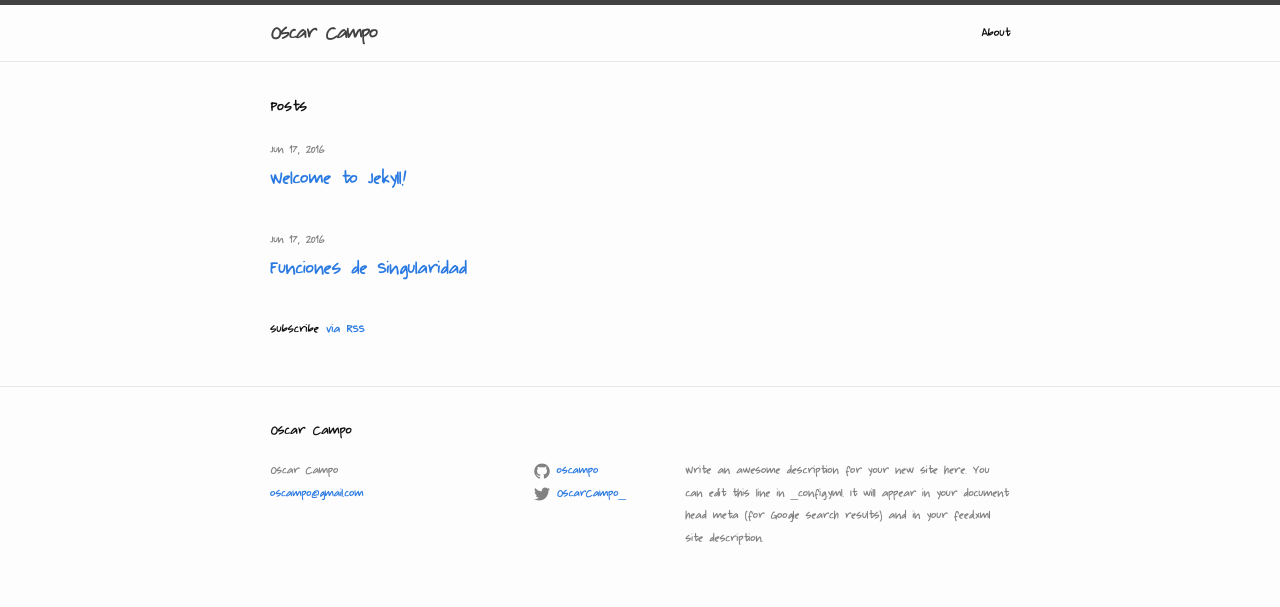
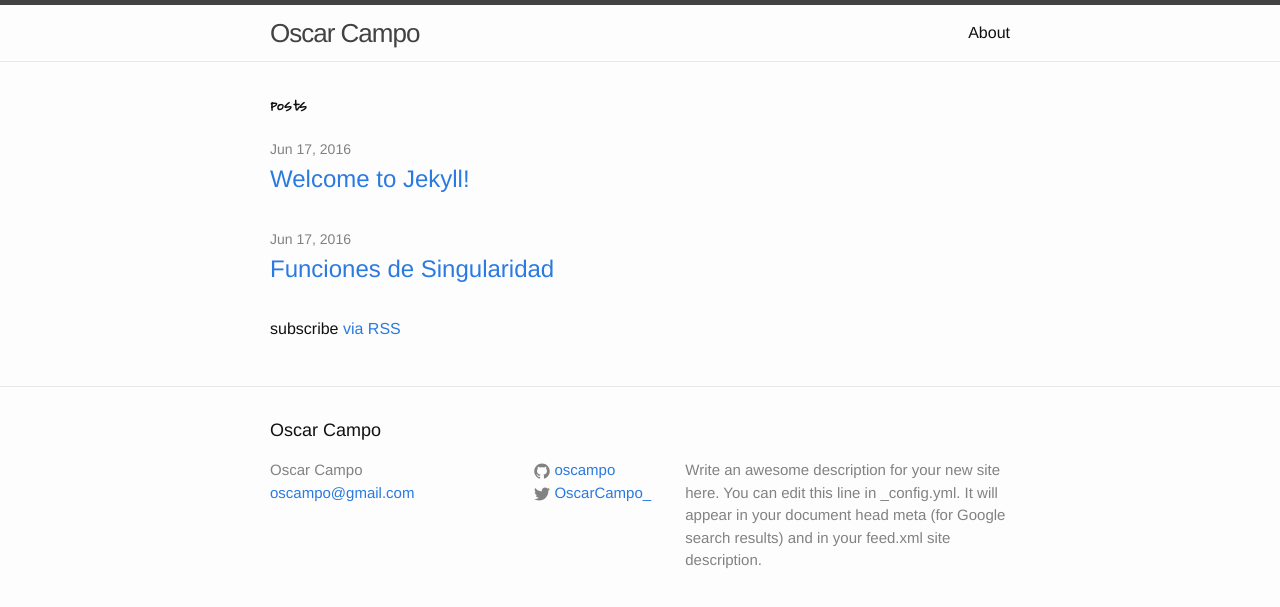
Before and after one commit to oscampo/oscampo.github.io, a Jekyll site: the page built from index.html, in a window 1280 px wide. Shown: the top 607 px of the page. Built offline with Jekyll 4.4.1, drawn with Linux system fonts in a browser that asks for light colours.

Commit message:
Update main.scss

```diff
--- a/css/main.scss
+++ b/css/main.scss
@@ -26,8 +26,8 @@ h1 {
 	font-family: 'Conv_MyScriptFont';
     }
 // Our variables
-//$base-font-family: "Helvetica Neue", Helvetica, Arial, sans-serif;
-$base-font-family: "Conv_MyScriptFont";
+$base-font-family: "Helvetica Neue", Helvetica, Arial, sans-serif;
+//$base-font-family: "Conv_MyScriptFont";
 $base-font-size:   16px;
 $base-font-weight: 400;
 $small-font-size:  $base-font-size * 0.875;
```
